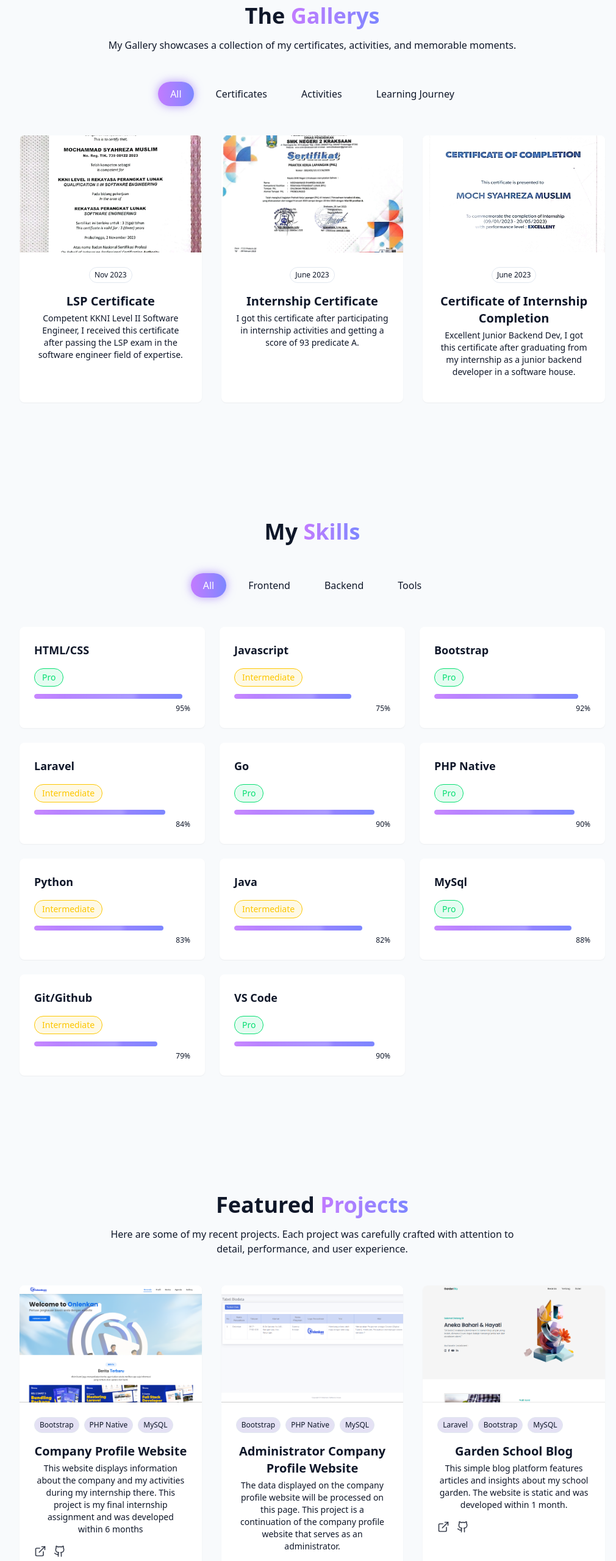
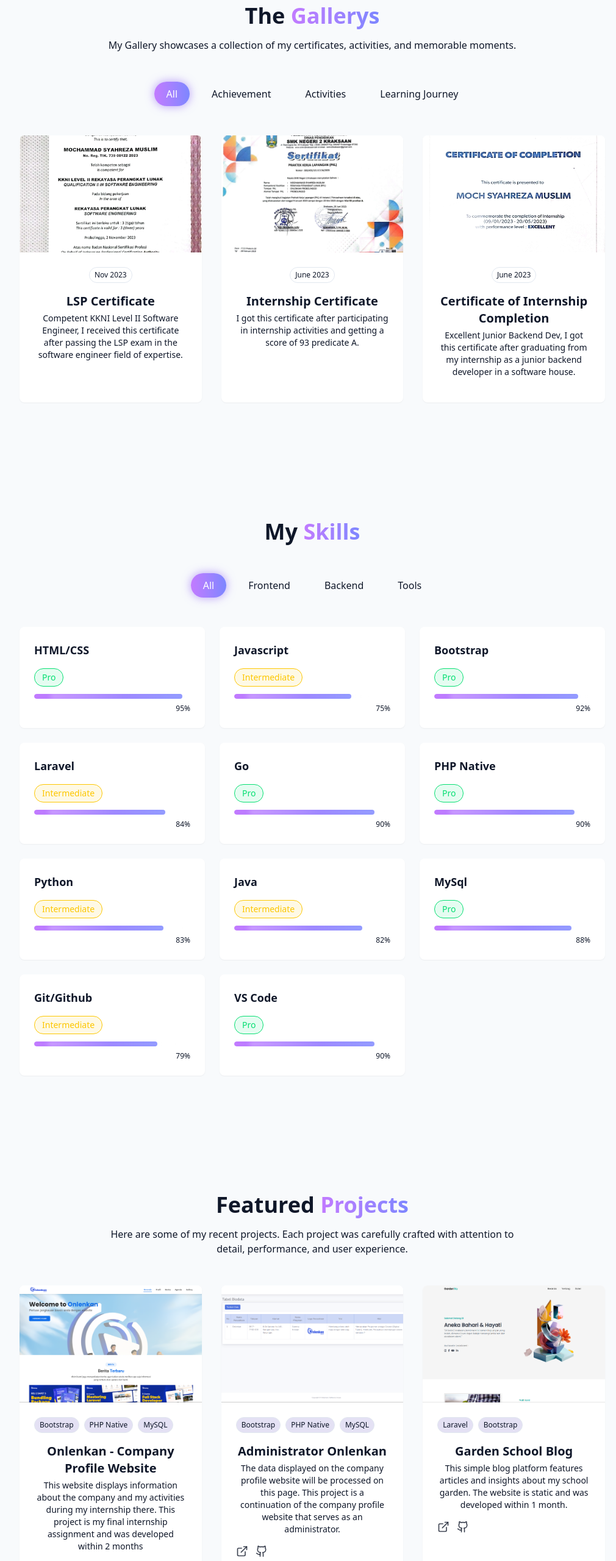
Before and after one commit to yazasyahreza/syahreza-porto, a React (Vite) app: page / in a window 1280 px wide. Shown: the part 1620-4180 px from the top of the page at 61% size, without its empty margins (128-1138 px from the left). Built offline with nearby package versions, Linux system fonts and the light colour scheme.

Commit message:
perubahan besar lagi

```diff
--- a/src/components/GallerysSection.jsx
+++ b/src/components/GallerysSection.jsx
@@ -9,7 +9,7 @@ const gallerys = [
     description:
       "Competent KKNI Level II Software Engineer, I received this certificate after passing the LSP exam in the software engineer field of expertise.",
     image: "/projects/s1.jpeg",
-    category: "certificates",
+    category: "achievement",
   },
   {
     id: 2,
@@ -18,7 +18,7 @@ const gallerys = [
     description:
       "I got this certificate after participating in internship activities and getting a score of 93 predicate A.",
     image: "/projects/s2.jpeg",
-    category: "certificates",
+    category: "achievement",
   },
   {
     id: 3,
@@ -27,11 +27,11 @@ const gallerys = [
     description:
       "Excellent Junior Backend Dev, I got this certificate after graduating from my internship as a junior backend developer in a software house.",
     image: "/projects/s3.jpeg",
-    category: "certificates",
+    category: "achievement",
   },
 ];
 
-const categories = ["all", "certificates", "activities", "learning journey"];
+const categories = ["all", "achievement", "activities", "learning journey"];
 
 export const GallerysSection = () => {
   const [activeCategory, setActiveCategory] = useState("all");
--- a/src/components/ProjectsSection.jsx
+++ b/src/components/ProjectsSection.jsx
@@ -3,9 +3,9 @@ import { ArrowRight, ExternalLink, Github } from "lucide-react";
 const projects = [
   {
     id: 1,
-    title: "Company Profile Website",
+    title: "Onlenkan - Company Profile Website",
     description:
-      "This website displays information about the company and my activities during my internship there. This project is my final internship assignment and was developed within 6 months",
+      "This website displays information about the company and my activities during my internship there. This project is my final internship assignment and was developed within 2 months",
     image: "/projects/p1.png",
     tags: ["Bootstrap", "PHP Native", "MySQL"],
     demoURL: "https://mycompany-profile.ct.ws/user",
@@ -13,7 +13,7 @@ const projects = [
   },
   {
     id: 2,
-    title: "Administrator Company Profile Website",
+    title: "Administrator Onlenkan",
     description:
       "The data displayed on the company profile website will be processed on this page. This project is a continuation of the company profile website that serves as an administrator.",
     image: "/projects/p2a.png",
@@ -27,7 +27,7 @@ const projects = [
     description:
       "This simple blog platform features articles and insights about my school garden. The website is static and was developed within 1 month.",
     image: "/projects/p5.png",
-    tags: ["Laravel", "Bootstrap", "MySQL"],
+    tags: ["Laravel", "Bootstrap"],
     demoURL: "https://kebun-sekolah.rf.gd/projectku",
     githubURL: "https://github.com/yazasyahreza/garden-school",
   },
@@ -43,7 +43,7 @@ const projects = [
   },
   {
     id: 5,
-    title: "Ecommerce Website",
+    title: "Goocar - Ecommerce Website",
     description:
       "This e-commerce website displays a list of the best and latest cars, or it can be referred to as a car dealership website. Users can interact with the website and read information about car sales. I developed this project over a period of 3 weeks.",
     image: "/projects/p3.png",
@@ -53,9 +53,9 @@ const projects = [
   },
   {
     id: 6,
-    title: "Administrator Ecommerce Website",
+    title: "Administrator Goocar",
     description:
-      "The data displayed on the car dealership e-commerce website will be processed on this page. This project is a continuation of the car dealership website that functions as an administrator.",
+      "The data displayed on the car dealer e-commerce site (Goocar) will be processed on this page. This project is a continuation of the car dealer site (Goocar), which functions as an administrator for managing car data.",
     image: "/projects/p4.png",
     tags: ["Bootstrap", "PHP Native", "MySQL"],
     demoURL: "https://goocar25.xo.je/admin/login.php",
@@ -65,7 +65,7 @@ const projects = [
     id: 7,
     title: "APIs-based Store Application",
     description:
-      "Here, I have created CRUD operations to manage store data such as products and employees, as well as to perform sales transactions. This project is designed in the form of an API as a bridge between the backend and frontend. Developed within 1 months",
+      "This project was designed in the form of an API as a bridge between the backend and frontend. Here, I created CRUD operations to manage store data such as products and employees, conduct sales transactions, and view sales transaction history. This project was developed over a period of 1 month.",
     image: "/projects/p6.png",
     tags: ["Golang", "MySQL"],
     demoURL: "#",
@@ -75,7 +75,7 @@ const projects = [
     id: 8,
     title: "Administrator Training Course",
     description:
-      "This is an administrator website that serves to manage course data for training programs. Users can also monitor training progress over a period of 1 month. I developed this project while participating in one of the training programs on campus. Developed within 1 months",
+      "This is an administrator website that serves to manage course data for training programs. The site is equipped with features such as CRUD, real-time data search, data filtering, and others. This project was completed in 1 month.",
     image: "/projects/p8.png",
     tags: ["Laravel", "MySQL"],
     demoURL: "https://kursusunuja.ct.ws/login",
--- a/src/components/SkillsSection.jsx
+++ b/src/components/SkillsSection.jsx
@@ -95,7 +95,6 @@ export const SkillsSection = () => {
                     className="relative h-2 rounded-full bg-gradient-to-r from-purple-400 to-indigo-400 transition-all duration-500"
                     style={{ width: `${skill.level}%` }}
                   >
-                    {/* Efek aurora putih lembut */}
                     <div className="absolute inset-0 bg-gradient-to-r from-white/40 via-white/10 to-white/40 blur-[4px] opacity-70 animate-aurora"></div>
                   </div>
                 </div>
--- a/src/index.css
+++ b/src/index.css
@@ -190,5 +190,5 @@
 }
 
 .animate-aurora {
-  animation: aurora 3s ease-in-out infinite alternate;
+  animation: aurora 5s ease-in-out infinite alternate;
 }
```
